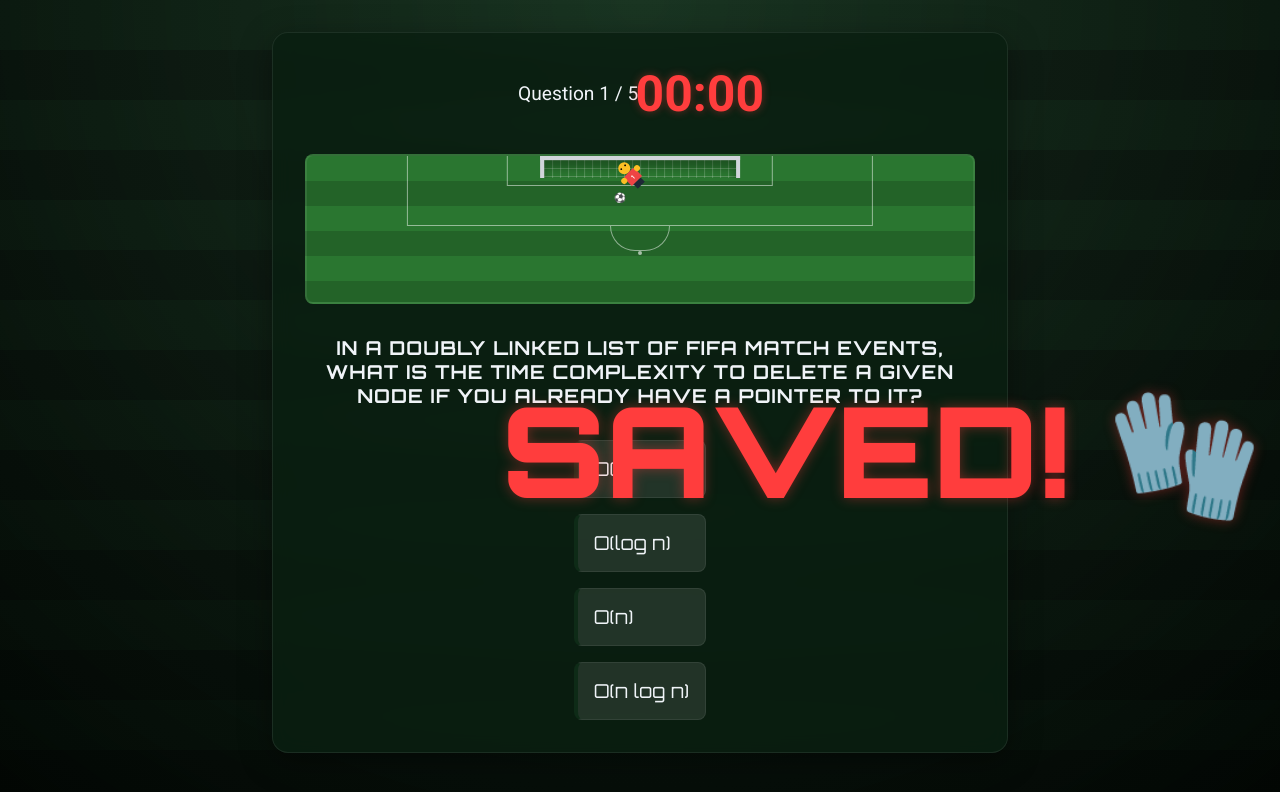
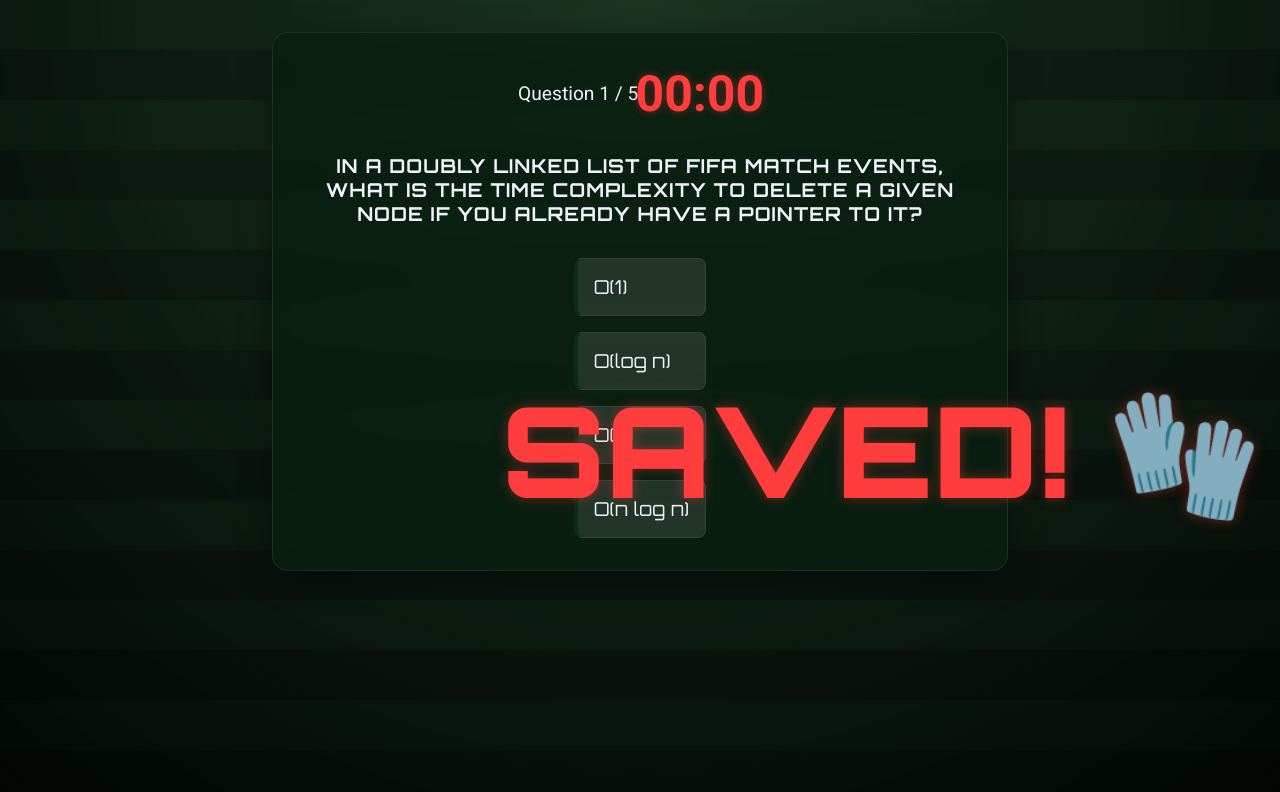
Before and after one commit to ajaydevgit/bootcamp-game, a React (Vite) app: page /quiz in a window 1280 px wide. Shown: the top 792 px of the page. Built offline with nearby package versions, Linux system fonts and the light colour scheme.

Commit message:
Remove stadium and confetti animations as requested

```diff
--- a/src/index.css
+++ b/src/index.css
@@ -211,188 +211,6 @@
   animation: goalEffect 1.5s cubic-bezier(0.175, 0.885, 0.32, 1.275) forwards;
 }
 
-/* Soccer Animation Classes */
-.stadium-mini {
-  position: relative;
-  width: 100%;
-  height: 150px;
-  background: repeating-linear-gradient(
-    to bottom,
-    #2a7630,
-    #2a7630 25px,
-    #236328 25px,
-    #236328 50px
-  );
-  border: 2px solid var(--pitch-lines);
-  border-radius: 8px;
-  overflow: hidden;
-}
-
-/* Goal Area (Small Box) */
-.goal-area {
-  position: absolute;
-  top: 0;
-  left: 50%;
-  transform: translateX(-50%);
-  width: 40%;
-  height: 30px;
-  border: 1px solid rgba(255, 255, 255, 0.5);
-  border-top: none;
-}
-
-/* Penalty Area (Large Box) */
-.penalty-area {
-  position: absolute;
-  top: 0;
-  left: 50%;
-  transform: translateX(-50%);
-  width: 70%;
-  height: 70px;
-  border: 1px solid rgba(255, 255, 255, 0.5);
-  border-top: none;
-}
-
-/* Penalty Arc (The D) */
-.penalty-arc {
-  position: absolute;
-  top: 70px;
-  left: 50%;
-  transform: translateX(-50%);
-  width: 60px;
-  height: 25px;
-  border: 1px solid rgba(255, 255, 255, 0.5);
-  border-radius: 0 0 60px 60px;
-  border-top: none;
-}
-
-/* Penalty Spot */
-.penalty-spot {
-  position: absolute;
-  top: 95px;
-  left: 50%;
-  transform: translateX(-50%);
-  width: 4px;
-  height: 4px;
-  background: rgba(255, 255, 255, 0.6);
-  border-radius: 50%;
-}
-
-/* The Goal Post */
-.goal-post-3d {
-  position: absolute;
-  top: 0;
-  left: 50%;
-  transform: translateX(-50%);
-  width: 30%;
-  height: 22px;
-  border: 4px solid #d1d5db;
-  border-bottom: none;
-  background:
-    linear-gradient(rgba(255,255,255,0.2) 1px, transparent 1px),
-    linear-gradient(90deg, rgba(255,255,255,0.2) 1px, transparent 1px);
-  background-size: 8px 8px;
-  box-shadow: inset 0 8px 8px rgba(0,0,0,0.3);
-  z-index: 1;
-}
-
-/* Goalkeeper */
-.gk-figure {
-  width: 40px;
-  height: 50px;
-  transform: translateX(-50%) scale(0.6);
-  transform-origin: top center;
-  transition: transform 0.5s cubic-bezier(0.25, 0.46, 0.45, 0.94);
-  display: flex;
-  flex-direction: column;
-  align-items: center;
-}
-
-.gk-head {
-  width: 20px;
-  height: 20px;
-  background: #fbbf24;
-  border-radius: 50%;
-  position: relative;
-}
-.gk-head::after {
-  content: '';
-  position: absolute;
-  top: 6px; left: 4px;
-  width: 3px; height: 3px; background: black; border-radius: 50%;
-  box-shadow: 9px 0 0 black;
-}
-.gk-body {
-  width: 24px;
-  height: 20px;
-  background: #ef4444;
-  border-radius: 4px 4px 0 0;
-  position: relative;
-  display: flex;
-  justify-content: center;
-  align-items: center;
-  color: white;
-  font-size: 10px;
-  font-weight: bold;
-}
-.gk-hands {
-  position: absolute;
-  top: 0;
-  width: 40px;
-  display: flex;
-  justify-content: space-between;
-}
-.gk-hand {
-  width: 10px; height: 10px; background: #fbbf24; border-radius: 50%;
-}
-.gk-legs {
-  width: 16px;
-  height: 10px;
-  background: #1f2937;
-  display: flex;
-  justify-content: space-between;
-}
-.gk-leg { width: 6px; height: 100%; background: #1f2937; }
-
-/* The Ball */
-.soccer-ball-wrapper {
-  transform: translateX(-50%) scale(0.6);
-  transform-origin: center center;
-  transition: transform 0.5s cubic-bezier(0.25, 0.46, 0.45, 0.94);
-  display: flex;
-  justify-content: center;
-  align-items: center;
-}
-
-/* Dashed circle around the ball */
-.ball-dashed-ring {
-  position: absolute;
-  width: 36px;
-  height: 36px;
-  border: 2px dashed rgba(255,255,255,0.5);
-  border-radius: 50%;
-  animation: spin 4s linear infinite;
-}
-
-/* Animations */
-.gk-figure.dive-save {
-  transform: translate(calc(-50% - 20px), 0) rotate(-45deg) scale(0.6);
-}
-
-.gk-figure.dive-away {
-  transform: translate(calc(-50% + 20px), 0) rotate(45deg) scale(0.6);
-}
-
-.soccer-ball-wrapper.shoot-goal {
-  transform: translate(calc(-50% - 25px), -100px) scale(0.35);
-}
-
-.soccer-ball-wrapper.shoot-miss {
-  transform: translate(calc(-50% - 20px), -85px) scale(0.4);
-}
-
-@keyframes spin {
-  100% { transform: rotate(360deg); }
-}
 
 @media (max-width: 600px) {
   .app-container {
--- a/src/pages/Quiz.jsx
+++ b/src/pages/Quiz.jsx
@@ -1,7 +1,6 @@
 import React, { useState, useEffect, useContext, useRef } from 'react';
 import { useNavigate } from 'react-router-dom';
 import { AppContext } from '../context/AppContext';
-import confetti from 'canvas-confetti';
 
 function Quiz() {
   const { questions, setCurrentScore } = useContext(AppContext);
@@ -59,14 +58,6 @@
     setShotStatus('goal');
     setCurrentScore(prev => prev + 1);
 
-    // Confetti effect
-    confetti({
-      particleCount: 100,
-      spread: 70,
-      origin: { y: 0.6 },
-      colors: ['#00e676', '#ffffff']
-    });
-
     setTimeout(() => {
       setShotStatus('idle');
       nextQuestion();
@@ -109,38 +100,6 @@
           </div>
         </div>
 
-        <div className="stadium-mini mb-4">
-          <div className="penalty-area"></div>
-          <div className="goal-area"></div>
-          <div className="penalty-arc"></div>
-          <div className="penalty-spot"></div>
-
-          <div className="goal-post-3d"></div>
-
-          <div style={{position: 'absolute', top: '8px', left: '50%', zIndex: 2}}>
-            <div className={`gk-figure ${shotStatus === 'goal' ? 'dive-away' : ''} ${shotStatus === 'miss' ? 'dive-save' : ''}`}>
-              <div className="gk-head"></div>
-              <div className="gk-body">
-                1
-                <div className="gk-hands">
-                  <div className="gk-hand"></div>
-                  <div className="gk-hand"></div>
-                </div>
-              </div>
-              <div className="gk-legs">
-                <div className="gk-leg"></div>
-                <div className="gk-leg"></div>
-              </div>
-            </div>
-          </div>
-
-          <div style={{position: 'absolute', top: '115px', left: '50%', zIndex: 3}}>
-            <div className={`soccer-ball-wrapper ${shotStatus === 'goal' ? 'shoot-goal' : ''} ${shotStatus === 'miss' ? 'shoot-miss' : ''}`}>
-              {shotStatus === 'idle' && <div className="ball-dashed-ring"></div>}
-              <div style={{ fontSize: '1.5rem', background: 'white', borderRadius: '50%', width: '24px', height: '24px', display: 'flex', alignItems: 'center', justifyContent: 'center', boxShadow: 'inset -2px -2px 4px rgba(0,0,0,0.3)' }}>⚽</div>
-            </div>
-          </div>
-        </div>
 
         <h2 className="mb-4 text-center" style={{ fontSize: '1.2rem', minHeight: '60px' }}>
           {currentQ.text}
```
